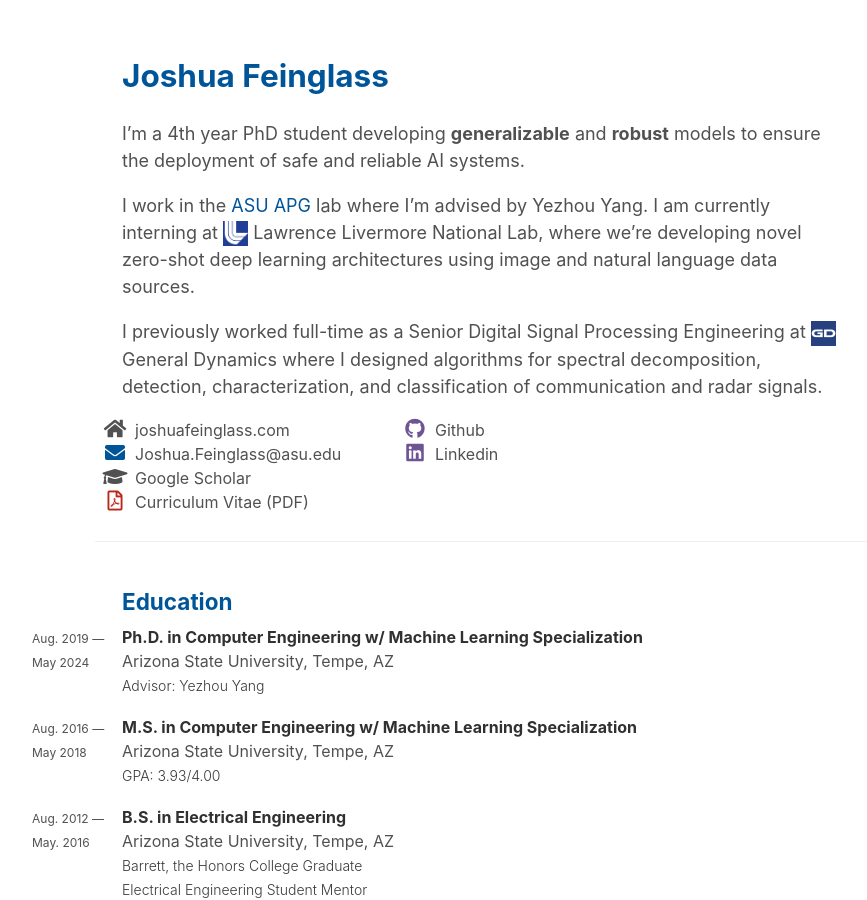
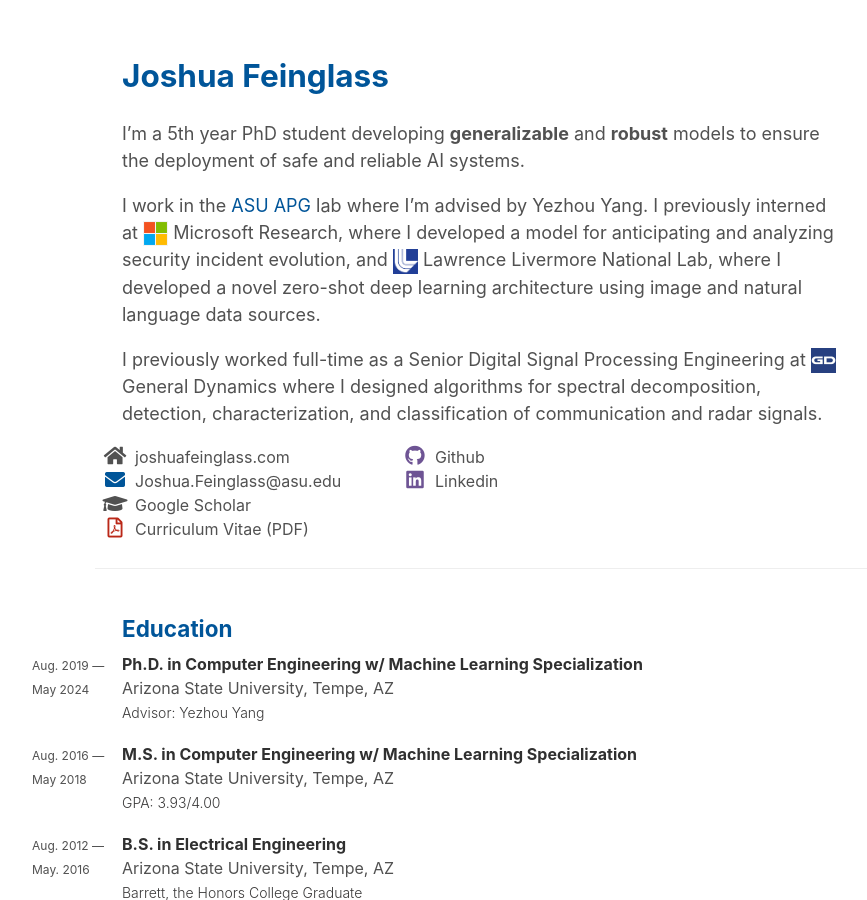
Before and after one commit to JoshuaFeinglass/JoshuaFeinglass.github.io, a Jekyll site: the page built from cv.md, in a window 1280 px wide and 900 px high. Shown: the whole window, without its empty margins (158-1025 px from the left). Built offline with Jekyll 4.4.1, drawn with Linux system fonts in a browser that asks for light colours; nearby versions of some CDN libraries; some web fonts are replaced.

Commit message:
updated cv

```diff
--- a/_includes/experience.html
+++ b/_includes/experience.html
@@ -1,5 +1,5 @@
 <p>
-	<span class="cv-left-date">{{ experience.year }}</span>{% if experience.year-extra %}<span class="cv-left-date-mobile">{{ experience.year-extra }}</span>{% endif %}<a href="{{ experience.institution-url }}"><strong>{{ experience.institution }}</strong></a>, {{ experience.location }}
+	<span class="cv-left-date">{{ experience.year }}</span>{% if experience.year-extra %}<span class="cv-left-date-mobile">{{ experience.year-extra }}</span>{% endif %}<a href="{{ experience.group-url }}"><strong>{{ experience.institution }}</strong></a>, {{ experience.location }}
 	<br>
 	{% if experience.year-extra %}<span class="cv-left-date-extra">{{ experience.year-extra }}</span>{% endif %}<i>{{ experience.position }}, <a href="{{ experience.group-url }}">{{ experience.group }}</a></i>
 	<br>
--- a/cv.md
+++ b/cv.md
@@ -10,11 +10,11 @@ jsarr:
 
 
 <br/><span class="cv-max-width">
-		I'm a 4th year PhD student developing <b>generalizable</b> and <b>robust</b> models to ensure the deployment of safe and reliable AI systems.
+		I'm a 5th year PhD student developing <b>generalizable</b> and <b>robust</b> models to ensure the deployment of safe and reliable AI systems.
 </span>
 
 <span class="cv-max-width">
-		I work in the <a href="https://yezhouyang.engineering.asu.edu/research-group/" style="color:#005599">ASU APG</a> lab where I'm advised by Yezhou Yang. I am currently interning at <img class="intro-logo" style="width: 25px;" src="/images/logos/llnl.png">  Lawrence Livermore National Lab, where we're developing novel zero-shot deep learning architectures using image and natural language data sources.
+		I work in the <a href="https://yezhouyang.engineering.asu.edu/research-group/" style="color:#005599">ASU APG</a> lab where I'm advised by Yezhou Yang. I previously interned at <img class="intro-logo" style="width: 25px;" src="/images/logos/ms.png">  Microsoft Research, where I developed a model for anticipating and analyzing security incident evolution, and <img class="intro-logo" style="width: 25px;" src="/images/logos/llnl.png">  Lawrence Livermore National Lab, where I developed a novel zero-shot deep learning architecture using image and natural language data sources.
 </span>
 
 <span class="cv-max-width">
```
Also changed, not shown: 6 other files.
